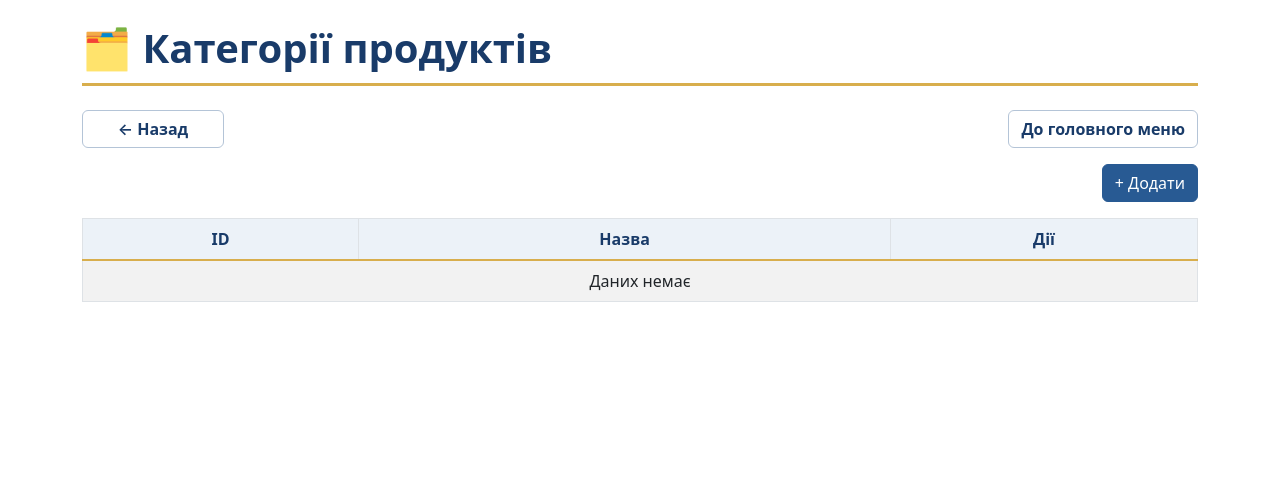
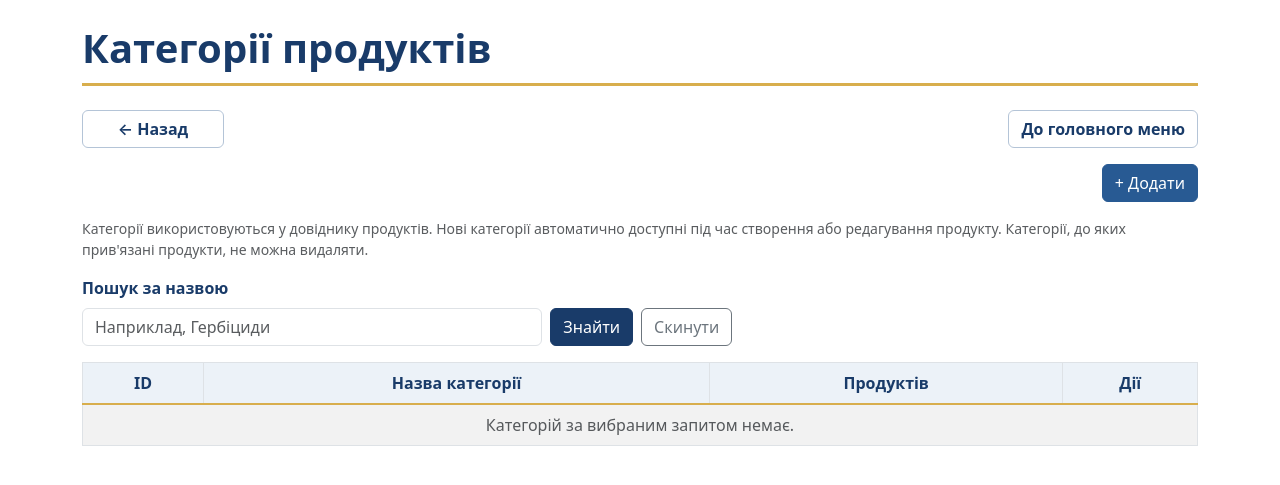
Before and after one commit to maksymvasylyna/agro_erp, a Flask app: page /categories/ in a window 1280 px wide. Shown: the top 485 px of the page. Run offline with Flask 3, Linux system fonts and the light colour scheme; data that the repository does not hold is empty; some libraries are stand-ins or nearby versions.

Commit message:
refactor(categories): unify templates, validate names and guard linked products

```diff
--- a/modules/reference/categories/forms.py
+++ b/modules/reference/categories/forms.py
@@ -1,7 +1,22 @@
+"""Forms and input validation for the product-category directory."""
 from flask_wtf import FlaskForm
 from wtforms import StringField, SubmitField
-from wtforms.validators import DataRequired
+from wtforms.validators import DataRequired, Length
+
+from modules.reference.shared_crud import normalize_reference_name
+
 
 class CategoryForm(FlaskForm):
-    name = StringField("Назва категорії", validators=[DataRequired()])
+    name = StringField(
+        "Назва категорії",
+        filters=[normalize_reference_name],
+        validators=[
+            DataRequired(message="Вкажіть назву категорії."),
+            Length(max=100, message="Назва не може перевищувати 100 символів."),
+        ],
+    )
     submit = SubmitField("Зберегти")
+
+
+class CategoryDeleteForm(FlaskForm):
+    """CSRF-protected deletion of an unused category."""
--- a/modules/reference/categories/routes.py
+++ b/modules/reference/categories/routes.py
@@ -1,45 +1,118 @@
-from flask import Blueprint, render_template, redirect, url_for, request, flash
+"""Reference directory for product categories.
+
+Category IDs are shared with products. Never cascade category deletion into
+products, plans, purchasing or operational records.
+"""
+from flask import Blueprint, flash, redirect, render_template, request, url_for
+from sqlalchemy import func
+from sqlalchemy.exc import IntegrityError
+
+from extensions import db
+from modules.reference.products.models import Product
+from .forms import CategoryDeleteForm, CategoryForm
 from .models import Category
-from .forms import CategoryForm
-from extensions import db
 
-bp = Blueprint("categories", __name__, url_prefix="/categories", template_folder="templates")
+
+bp = Blueprint(
+    "categories", __name__,
+    url_prefix="/categories", template_folder="templates",
+)
+
+
+def _duplicate(name, exclude_id=None):
+    query = Category.query.filter(func.lower(Category.name) == name.lower())
+    if exclude_id is not None:
+        query = query.filter(Category.id != exclude_id)
+    return query.first()
+
+
+def _product_counts():
+    return dict(
+        db.session.query(Product.category_id, func.count(Product.id))
+        .filter(Product.category_id.isnot(None))
+        .group_by(Product.category_id)
+        .all()
+    )
+
 
 @bp.route("/")
 def index():
-    categories = Category.query.order_by(Category.name).all()
+    search = (request.args.get("q") or "").strip()
+    query = Category.query
+    if search:
+        query = query.filter(Category.name.ilike(f"%{search}%"))
+
     return render_template(
         "categories/index.html",
-        categories=categories,
-        create_url=url_for("categories.create")  # ✅ передаємо сюди
+        categories=query.order_by(Category.name).all(),
+        product_counts=_product_counts(),
+        delete_form=CategoryDeleteForm(),
+        search=search,
+        create_url=url_for("categories.create"),
     )
+
 
 @bp.route("/create", methods=["GET", "POST"])
 def create():
     form = CategoryForm()
     if form.validate_on_submit():
-        new_category = Category(name=form.name.data)
-        db.session.add(new_category)
-        db.session.commit()
-        flash("Категорію додано", "success")
-        return redirect(url_for("categories.index"))
-    return render_template("categories/form.html", form=form)
+        if _duplicate(form.name.data):
+            form.name.errors.append("Категорія з такою назвою вже існує.")
+        else:
+            try:
+                db.session.add(Category(name=form.name.data))
+                db.session.commit()
+            except IntegrityError:
+                db.session.rollback()
+                form.name.errors.append("Не вдалося зберегти категорію. Перевірте назву.")
+            else:
+                flash("Категорію додано.", "success")
+                return redirect(url_for("categories.index"))
+    return render_template("categories/form.html", form=form, action="Створити")
+
 
 @bp.route("/edit/<int:id>", methods=["GET", "POST"])
 def edit(id):
     category = Category.query.get_or_404(id)
     form = CategoryForm(obj=category)
     if form.validate_on_submit():
-        category.name = form.name.data
-        db.session.commit()
-        flash("Категорію оновлено", "success")
-        return redirect(url_for("categories.index"))
-    return render_template("categories/form.html", form=form)
+        if _duplicate(form.name.data, exclude_id=category.id):
+            form.name.errors.append("Категорія з такою назвою вже існує.")
+        else:
+            category.name = form.name.data
+            try:
+                db.session.commit()
+            except IntegrityError:
+                db.session.rollback()
+                form.name.errors.append("Не вдалося оновити категорію.")
+            else:
+                flash("Категорію оновлено.", "success")
+                return redirect(url_for("categories.index"))
+    return render_template("categories/form.html", form=form, action="Редагувати")
+
 
 @bp.route("/delete/<int:id>", methods=["POST"])
 def delete(id):
+    if not CategoryDeleteForm().validate_on_submit():
+        flash("Невірне або прострочене підтвердження видалення.", "warning")
+        return redirect(url_for("categories.index"))
+
     category = Category.query.get_or_404(id)
-    db.session.delete(category)
-    db.session.commit()
-    flash("Категорію видалено", "info")
+    product_count = Product.query.filter_by(category_id=category.id).count()
+    if product_count:
+        flash(
+            f"Категорію «{category.name}» використовують {product_count} продуктів. "
+            "Спочатку змініть їхню категорію; видалення заблоковано.",
+            "warning",
+        )
+        return redirect(url_for("categories.index"))
+
+    try:
+        db.session.delete(category)
+        db.session.commit()
+    except IntegrityError:
+        db.session.rollback()
+        flash("Категорія має пов'язані записи та не може бути видалена.", "warning")
+    else:
+        flash("Категорію видалено.", "info")
     return redirect(url_for("categories.index"))
--- a/modules/reference/categories/templates/categories/index.html
+++ b/modules/reference/categories/templates/categories/index.html
@@ -1,32 +1,63 @@
 {% extends 'reference/_index_base.html' %}
 
-{# ✅ Заголовки сторінки #}
 {% block title_text %}Категорії продуктів{% endblock %}
-{% block header_text %}🗂️ Категорії продуктів{% endblock %}
+{% block header_text %}Категорії продуктів{% endblock %}
 
-{# ✅ Колонки таблиці #}
+{% block before_table %}
+  <p class="text-muted small mb-3">
+    Категорії використовуються у довіднику продуктів.
+    Нові категорії автоматично доступні під час створення або редагування продукту.
+    Категорії, до яких прив'язані продукти, не можна видаляти.
+  </p>
+{% endblock %}
+
+{% block filter_form %}
+  <form method="get" action="{{ url_for('categories.index') }}" class="row g-2 align-items-end mb-3">
+    <div class="col-sm-7 col-lg-5">
+      <label for="category-search" class="form-label">Пошук за назвою</label>
+      <input id="category-search" type="search" name="q" class="form-control"
+             value="{{ search }}" placeholder="Наприклад, Гербіциди">
+    </div>
+    <div class="col-sm-5 col-lg-4 d-flex gap-2">
+      <button type="submit" class="btn btn-primary">Знайти</button>
+      <a href="{{ url_for('categories.index') }}" class="btn btn-outline-secondary">Скинути</a>
+    </div>
+  </form>
+{% endblock %}
+
 {% block table_headers %}
   <th>ID</th>
-  <th>Назва</th>
+  <th>Назва категорії</th>
+  <th>Продуктів</th>
   <th>Дії</th>
 {% endblock %}
 
-{# ✅ Рядки таблиці #}
 {% block table_rows %}
   {% for category in categories %}
+    {% set number_of_products = product_counts.get(category.id, 0) %}
     <tr>
       <td>{{ category.id }}</td>
-    <td>{{ category.name }}</td>
+      <td class="text-start fw-semibold">{{ category.name }}</td>
+      <td>{{ number_of_products }}</td>
       <td>
-      <a href="{{ url_for('categories.edit', id=category.id) }}" class="btn btn-sm btn-primary">✏️</a>
-      <form action="{{ url_for('categories.delete', id=category.id) }}" method="post" style="display:inline-block;" onsubmit="return confirm('Ви впевнені?')">
-        <button type="submit" class="btn btn-sm btn-danger">🗑️</button>
+        <div class="d-flex flex-wrap justify-content-center gap-2">
+          <a href="{{ url_for('categories.edit', id=category.id) }}"
+             class="btn btn-sm btn-primary"
+             aria-label="Редагувати категорію {{ category.name }}">Редагувати</a>
+          {% if number_of_products %}
+            <button type="button" class="btn btn-sm btn-outline-danger" disabled
+                    title="Категорія використовується продуктами">Видалити</button>
+          {% else %}
+            <form method="post" action="{{ url_for('categories.delete', id=category.id) }}"
+                  onsubmit="return confirm('Видалити категорію «{{ category.name }}»?');">
+              {{ delete_form.hidden_tag() }}
+              <button type="submit" class="btn btn-sm btn-outline-danger">Видалити</button>
             </form>
+          {% endif %}
+        </div>
       </td>
     </tr>
   {% else %}
-  <tr>
-    <td colspan="3">Даних немає</td>
-  </tr>
+    <tr><td colspan="4" class="text-muted">Категорій за вибраним запитом немає.</td></tr>
   {% endfor %}
 {% endblock %}
```
Also changed, not shown: modules/reference/categories/templates/categories/form.html (+11 -16 lines). Lines whose indentation alone changed are shown as unchanged.
